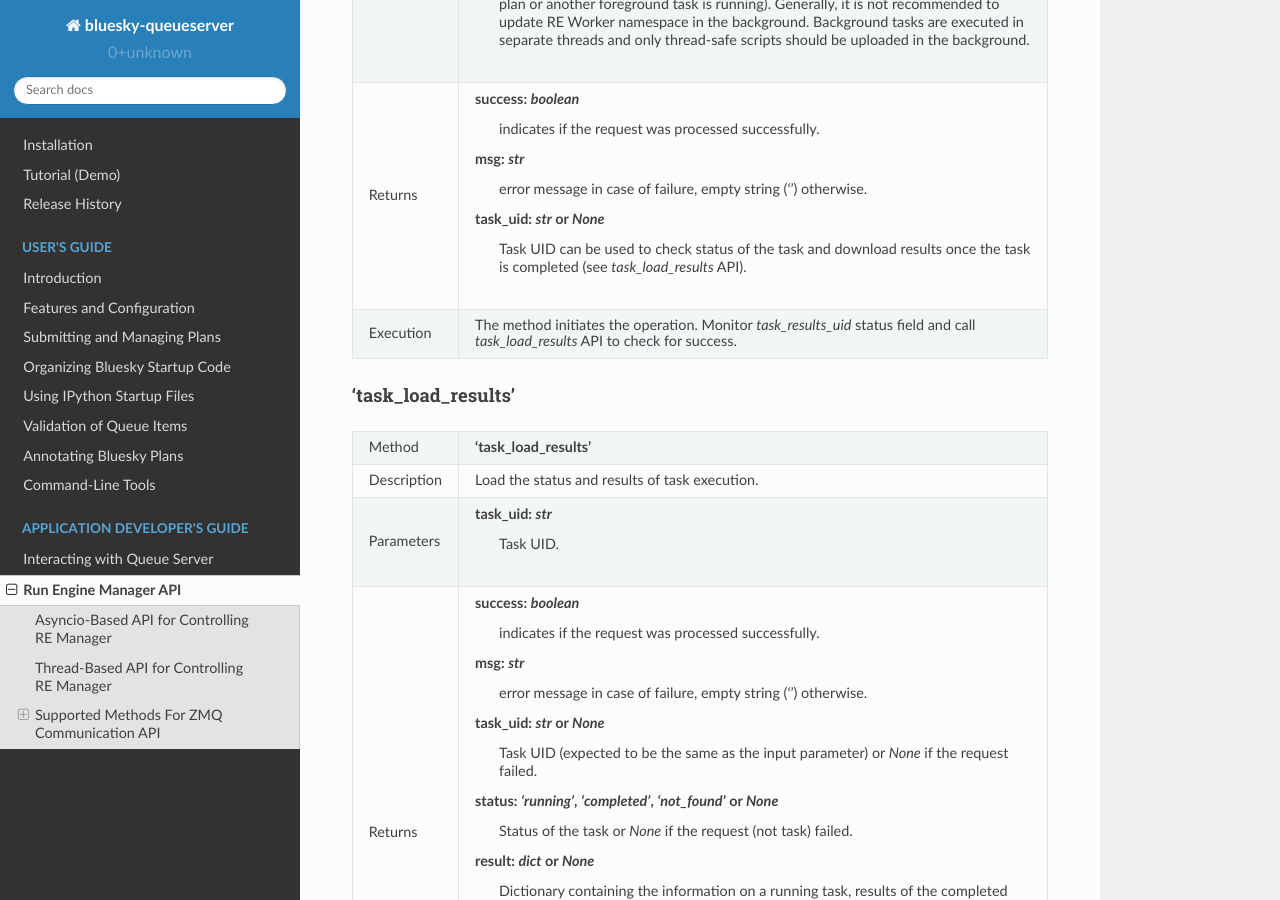
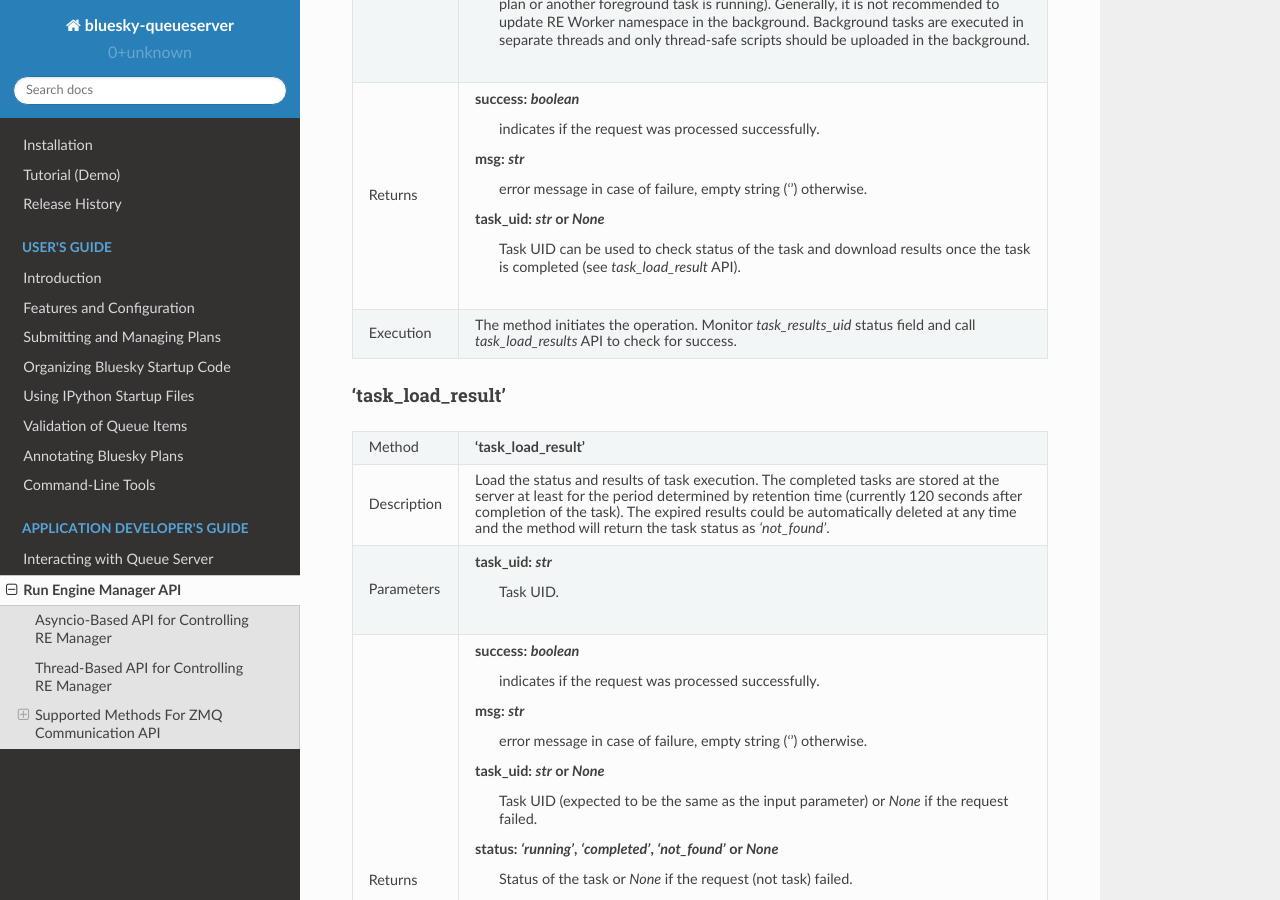
Before and after one commit to bluesky/bluesky-queueserver, a Sphinx documentation site: the page built from docs/source/re_manager_api.rst, in a window 1280 px wide and 900 px high, scrolled down 23410 px. Built offline with Sphinx 7.4.7 and the Read the Docs theme 2.0.0, drawn with Linux system fonts in a browser that asks for light colours; some of the changed text lies outside the part shown.

Commit message:
DOC: updated documentation on 'task_load_results'

```diff
--- a/docs/source/re_manager_api.rst
+++ b/docs/source/re_manager_api.rst
@@ -1362,7 +1362,7 @@ Returns       **success**: *boolean*
 
               **task_uid**: *str* or *None*
                   Task UID can be used to check status of the task and download results once the task
-                  is completed (see *task_load_results* API).
+                  is completed (see *task_load_result* API).
 ------------  -----------------------------------------------------------------------------------------
 Execution     The method initiates the operation. Monitor *task_results_uid* status field and call
               *task_load_results* API to check for success.
@@ -1371,13 +1371,16 @@ Execution     The method initiates the operation. Monitor *task_results_uid* sta
 
 .. _method_task_load_result:
 
-**'task_load_results'**
-^^^^^^^^^^^^^^^^^^^^^^^
+**'task_load_result'**
+^^^^^^^^^^^^^^^^^^^^^^
 
 ============  =========================================================================================
-Method        **'task_load_results'**
+Method        **'task_load_result'**
 ------------  -----------------------------------------------------------------------------------------
-Description   Load the status and results of task execution.
+Description   Load the status and results of task execution. The completed tasks are stored at
+              the server at least for the period determined by retention time (currently 120 seconds
+              after completion of the task). The expired results could be automatically deleted
+              at any time and the method will return the task status as *'not_found'*.
 ------------  -----------------------------------------------------------------------------------------
 Parameters    **task_uid**: *str*
                   Task UID.
```
Also changed, not shown: 1 other file.
